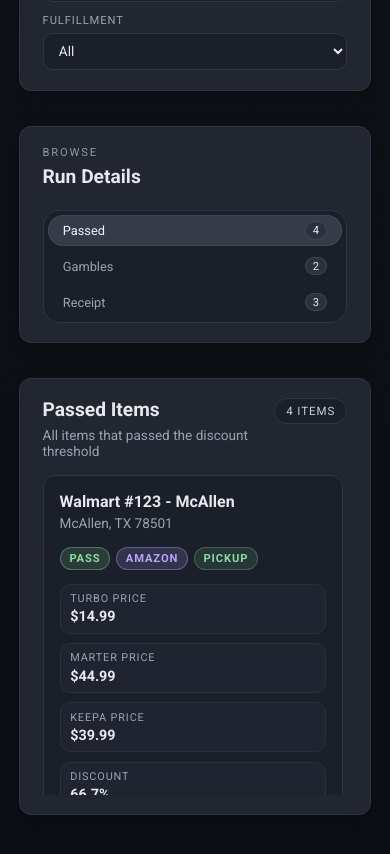
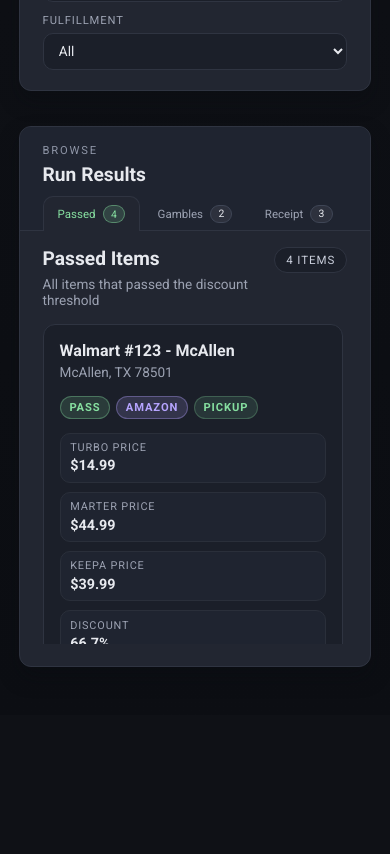
Before and after one commit to esojogerba/cnc-dashboard, a React (Vite) app: page /runs/run-0920 in a window 390 px wide. Shown: the part 1640-2494 px from the top of the page. After the commit the page ends 2355 px from the top, so only its background shows below. Built offline with nearby package versions, Linux system fonts and the light colour scheme.

Commit message:
Remade run summary results tab menu.

```diff
--- a/src/App.css
+++ b/src/App.css
@@ -543,12 +543,41 @@
     align-items: center;
 }
 
+.summary-tabs-panel {
+    background: #222631;
+    border: 1px solid #2f3441;
+    border-radius: 12px;
+    box-shadow: 0 10px 20px rgba(10, 12, 18, 0.35);
+    overflow: hidden;
+}
+
 .summary-tabs {
     display: flex;
-    align-items: center;
-    justify-content: space-between;
-    gap: 1.4rem;
-    flex-wrap: wrap;
+    flex-direction: column;
+    align-items: flex-start;
+    gap: 0.65rem;
+    padding: 1.1rem 1.4rem 0;
+    background: #1f2430;
+    border-bottom: 1px solid #2f3441;
+}
+
+.summary-tabs-meta {
+    display: flex;
+    flex-direction: column;
+    align-items: flex-start;
+}
+
+.summary-tabs-row {
+    width: 100%;
+    display: flex;
+    justify-content: flex-end;
+}
+
+.summary-tabs-body {
+    padding: 1rem 1.4rem 1.4rem;
+    display: flex;
+    flex-direction: column;
+    gap: 1rem;
 }
 
 .summary-tabs-label {
@@ -566,23 +595,21 @@
 }
 
 .summary-tabs-controls {
-    display: inline-flex;
-    align-items: center;
-    gap: 0.3rem;
-    padding: 0.25rem;
-    border-radius: 999px;
-    background: #1b1f29;
-    border: 1px solid #2f3441;
+    display: flex;
+    align-items: flex-end;
+    gap: 0.4rem;
     flex-wrap: wrap;
+    justify-content: flex-end;
 }
 
 .summary-tab-button {
-    border: none;
+    border: 1px solid transparent;
+    border-bottom: none;
     background: transparent;
     color: #9ca2b2;
     font-size: 0.8rem;
-    padding: 0.4rem 0.95rem;
-    border-radius: 999px;
+    padding: 0.5rem 0.95rem;
+    border-radius: 10px 10px 0 0;
     cursor: pointer;
     display: inline-flex;
     align-items: center;
@@ -590,10 +617,45 @@
     white-space: nowrap;
 }
 
+.summary-tab-button:hover {
+    color: #f0f2f7;
+}
+
 .summary-tab-button.active {
-    background: #353b49;
+    background: #222631;
     color: #f0f2f7;
-    box-shadow: inset 0 0 0 1px #3f4656;
+    border-color: #2f3441;
+    margin-bottom: -1px;
+}
+
+.summary-tab-button.active.summary-tab-passed {
+    color: #86dfa0;
+}
+
+.summary-tab-button.active.summary-tab-passed .summary-tab-count {
+    color: #86dfa0;
+    background: rgba(134, 223, 160, 0.16);
+    border-color: rgba(134, 223, 160, 0.45);
+}
+
+.summary-tab-button.active.summary-tab-gambles {
+    color: #f28b82;
+}
+
+.summary-tab-button.active.summary-tab-gambles .summary-tab-count {
+    color: #f28b82;
+    background: rgba(242, 139, 130, 0.18);
+    border-color: rgba(242, 139, 130, 0.45);
+}
+
+.summary-tab-button.active.summary-tab-receipt {
+    color: #f1c776;
+}
+
+.summary-tab-button.active.summary-tab-receipt .summary-tab-count {
+    color: #f1c776;
+    background: rgba(241, 199, 118, 0.18);
+    border-color: rgba(241, 199, 118, 0.45);
 }
 
 .summary-tab-count {
@@ -1586,8 +1648,8 @@
         max-width: none;
     }
 
-    .summary-tabs {
-        align-items: flex-start;
+    .summary-tabs-row {
+        justify-content: flex-start;
     }
 
     .summary-tabs-controls {
@@ -1645,21 +1707,35 @@
 }
 
 @media (max-width: 552px) {
-    .summary-tabs {
-        flex-direction: column;
-        align-items: flex-start;
+    .summary-tabs-row {
+        justify-content: flex-start;
     }
 
     .summary-tabs-controls {
         width: 100%;
-        flex-direction: column;
+        flex-direction: row;
         align-items: stretch;
-        border-radius: 16px;
+        justify-content: space-between;
+        gap: 0.4rem;
+        flex-wrap: nowrap;
     }
 
     .summary-tab-button {
-        width: 100%;
-        justify-content: space-between;
+        flex: 1 1 0;
+        width: auto;
+        justify-content: center;
+        min-width: 0;
+    }
+}
+
+@media (max-width: 420px) {
+    .summary-tab-button {
+        font-size: 0.72rem;
+        padding: 0.45rem 0.6rem;
+    }
+
+    .summary-tab-count {
+        font-size: 0.65rem;
     }
 }
 
--- a/src/components/ReceiptPanel.jsx
+++ b/src/components/ReceiptPanel.jsx
@@ -3,7 +3,7 @@
     return `$${Number(value).toFixed(2)}`;
 };
 
-function ReceiptPanel({ items, isActive = false }) {
+function ReceiptPanel({ items, isActive = false, embedded = false }) {
     const totalQty = items.reduce((sum, item) => sum + (item.qty || 0), 0);
     const totalCost = items.reduce(
         (sum, item) => sum + (Number(item.unitCost) || 0) * (item.qty || 0),
@@ -15,8 +15,16 @@
     );
     const profit = totalSales - totalCost;
 
+    const panelClassName = [
+        "receipt-panel",
+        !embedded && isActive ? "active" : "",
+        embedded ? "receipt-panel-embedded" : "panel",
+    ]
+        .filter(Boolean)
+        .join(" ");
+
     return (
-        <section className={`panel receipt-panel${isActive ? " active" : ""}`}>
+        <section className={panelClassName}>
             <div className="receipt-header">
                 <div>
                     <h2>Receipt</h2>
--- a/src/components/RunSummarySection.jsx
+++ b/src/components/RunSummarySection.jsx
@@ -1,6 +1,17 @@
-function RunSummarySection({ title, subtitle, count, children, scroll }) {
+function RunSummarySection({
+    title,
+    subtitle,
+    count,
+    children,
+    scroll,
+    embedded = false,
+}) {
+    const sectionClassName = embedded
+        ? "summary-section summary-section-embedded"
+        : "panel summary-section";
+
     return (
-        <section className="panel summary-section">
+        <section className={sectionClassName}>
             <div className="summary-section-header">
                 <div>
                     <h2>{title}</h2>
--- a/src/components/RunSummaryTabs.jsx
+++ b/src/components/RunSummaryTabs.jsx
@@ -18,18 +18,19 @@
     ];
 
     return (
-        <section className="panel summary-tabs">
-            <div>
+        <div className="summary-tabs">
+            <div className="summary-tabs-meta">
                 <p className="summary-tabs-label">Browse</p>
-                <h2 className="summary-tabs-title">Run Details</h2>
+                <h2 className="summary-tabs-title">Run Results</h2>
             </div>
+            <div className="summary-tabs-row">
                 <div className="summary-tabs-controls" role="tablist">
                     {tabs.map((tab) => (
                         <button
                             key={tab.id}
                             type="button"
                             role="tab"
-                        className={`summary-tab-button${
+                            className={`summary-tab-button summary-tab-${tab.id}${
                                 activeTab === tab.id ? " active" : ""
                             }`}
                             aria-selected={activeTab === tab.id}
@@ -42,7 +43,8 @@
                         </button>
                     ))}
                 </div>
-        </section>
+            </div>
+        </div>
     );
 }
 
--- a/src/pages/RunSummary.jsx
+++ b/src/pages/RunSummary.jsx
@@ -579,6 +579,7 @@
                 storeOptions={storeOptions}
             />
 
+            <section className="summary-tabs-panel">
                 <RunSummaryTabs
                     activeTab={sectionView}
                     onTabChange={setSectionView}
@@ -588,13 +589,14 @@
                         receipt: run.receiptItems.length,
                     }}
                 />
-
+                <div className="summary-tabs-body">
                     {sectionView === "passed" ? (
                         <RunSummarySection
                             title="Passed Items"
                             subtitle="All items that passed the discount threshold"
                             count={visiblePassed.length}
                             scroll
+                            embedded
                         >
                             {visiblePassed.length ? (
                                 visiblePassed.map((item) => (
@@ -614,6 +616,7 @@
                             subtitle="Low stock or missing aisle details"
                             count={filteredGambles.length}
                             scroll
+                            embedded
                         >
                             {filteredGambles.length ? (
                                 filteredGambles.map((item) => (
@@ -628,8 +631,14 @@
                     ) : null}
 
                     {sectionView === "receipt" ? (
-                <ReceiptPanel items={run.receiptItems} isActive />
+                        <ReceiptPanel
+                            items={run.receiptItems}
+                            isActive
+                            embedded
+                        />
                     ) : null}
+                </div>
+            </section>
         </main>
     );
 }
```
Lines whose indentation alone changed are shown as unchanged.
